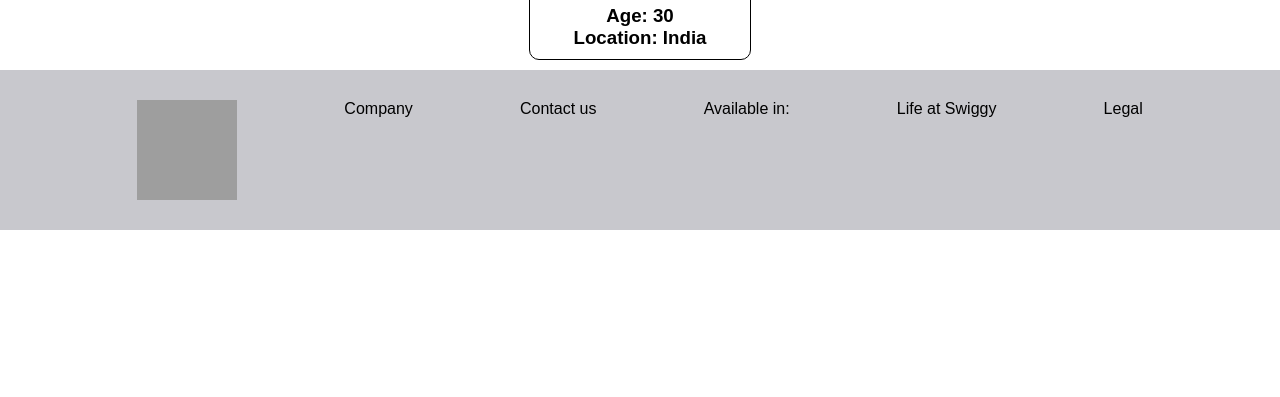
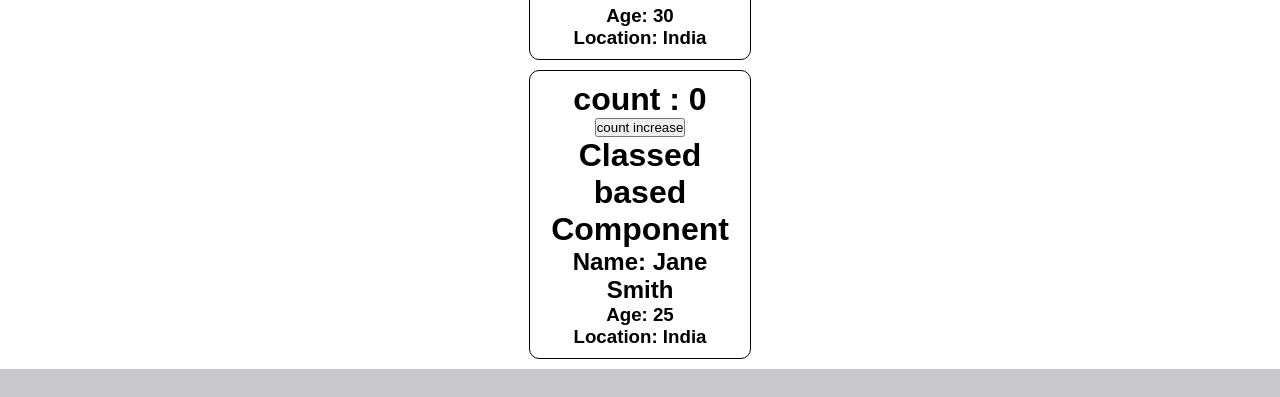
Before and after one commit to artistemahi/food-delivery-app-, a React (Vite) app: page /about in a window 1280 px wide. Shown: the part 978-1375 px from the top of the page. Before the commit the page ends 1208 px from the top, so only its background shows below. Built offline with nearby package versions, Linux system fonts and the light colour scheme; grey boxes are pictures that could not be loaded; a web font is replaced by a local one.

Commit message:
react life cycle

```diff
--- a/src/components/About.tsx
+++ b/src/components/About.tsx
@@ -12,12 +12,15 @@ class About extends Component<AboutProps>{
   }
   render(){
     console.log("parent render");
+
     return (
       <>
         <h1>About Us Page</h1>
-        <UserClass name = "John Doe" age = "30" location = "New York"/>
+        <UserClass  order ="First" name = "John Doe" age = "30" location = "New York"/>
+        <UserClass  order ="Second" name = "Jane Smith" age = "25" location = "Los Angeles"/>
       </>
     );
+
   }
 }
 export default About;
```
Also changed, not shown: src/components/UserClass.tsx (+5 -3 lines).
